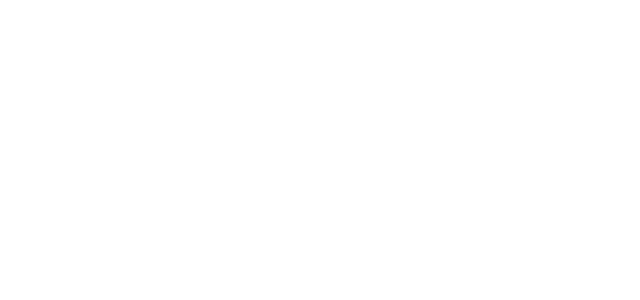
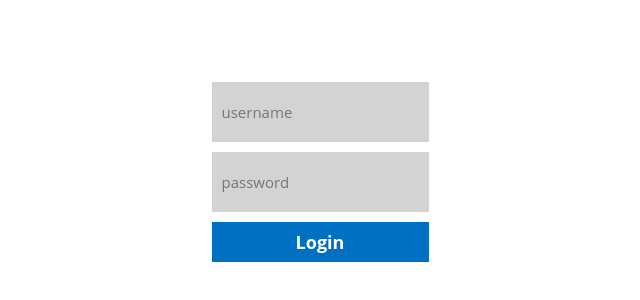
Before and after one commit to yogi2210/all-react-hooks, a React (Create React App) app: page /login in a window 1280 px wide. Before the commit this address had no page. Shown: the part 228-528 px from the top of the page, without its empty margins (320-960 px from the left). Built offline with nearby package versions, Linux system fonts and the light colour scheme.

Commit message:
login page

```diff
--- a/src/App.js
+++ b/src/App.js
@@ -2,6 +2,7 @@
 import Home from './pages/home/Home';
 import Hotel from './pages/hotel/Hotel';
 import List from './pages/list/List';
+import Login from './pages/login/Login';
 
 
 function App() {
@@ -11,6 +12,7 @@
         <Route path='/' element={<Home/>} />
         <Route path='/hotels' element={<List/>} />
         <Route path='/hotels/:id' element={<Hotel/>} />
+        <Route path='/login' element={<Login/>} />
       </Routes>
     </BrowserRouter>
 
--- a/src/components/header/Header.jsx
+++ b/src/components/header/Header.jsx
@@ -8,6 +8,7 @@
 import { format } from 'date-fns'
 import { useNavigate } from 'react-router-dom';
 import { SearchContext } from '../../context/searchContext';
+import { AuthContext } from '../../context/AuthContext';
 
 const Header = (props) => {
   const [destination, setDestination] = useState("")
@@ -19,6 +20,8 @@
       key: 'selection'
     }
   ]);
+
+  const {user} = useContext(AuthContext)
 
   const [openOptions, setOpenOptions] = useState(false)
   const [options, setOptions] = useState({
@@ -74,7 +77,7 @@
       <>
       <h1 className="headerTitle">A lifetime of discounts? It's Genius.</h1>
       <p className="headerDesc">Get rewards for your travels - unlock instant savings of 10% or more with a free Booking.com account.</p>
-      <button className="headerBtn">Sign in / Register </button>
+      {!user && <button className="headerBtn">Sign in / Register </button>}
       <div className="headerSearch">
         <div className="headerSearchItem">
           <FontAwesomeIcon icon={faBed} className='headerIcon' />
--- a/src/components/header/header.css
+++ b/src/components/header/header.css
@@ -41,7 +41,7 @@
     padding: 10px;
     cursor: pointer;
     font-weight: 500;
-    margin-top: 20px;
+    /* margin-top: 20px; */
 }
 
 .headerSearch{
--- a/src/components/navbar/Navbar.jsx
+++ b/src/components/navbar/Navbar.jsx
@@ -1,17 +1,21 @@
 import './navbar.css'
 import {Link} from "react-router-dom"
+import { useContext } from 'react'
+import { AuthContext } from '../../context/AuthContext'
 
 const Navbar = () => {
+  const {user} = useContext(AuthContext)
+
   return (
     <div className='navbar'>
         <div className="navContainer">
       <Link to='/' style={{color:"inherit", textDecoration:"none"}} >
             <span className="logo">Booking.com</span>
       </Link>
-            <div className="navItems">
+            {user ? user.username : <div className="navItems">
                 <button className="navButton">Register</button>
                 <button className="navButton">Login</button>
-            </div>
+            </div>}
         </div>
 
     </div>
--- /dev/null
+++ b/src/context/AuthContext.js
@@ -0,0 +1,57 @@
+import { createContext, useEffect, useReducer } from "react"
+
+const INITIAL_STATE = {
+   user: JSON.parse(localStorage.getItem("user")) || null,
+   loading:false,
+   error:null
+}
+
+export const AuthContext = createContext(INITIAL_STATE)
+
+const AuthReducer = (state, action)=>{
+    switch(action.type){
+      case "LOGIN_START":
+            return {
+                user: null,
+                loading:true,
+                error:null
+            }
+      case "LOGIN_SUCCESS":
+            return {
+                user: action.payload,
+                loading:false,
+                error:null
+            }
+      case "LOGIN_FAILURE":
+            return {
+                user: null,
+                loading:false,
+                error:action.payload
+            }
+      case "LOGOUT":
+            return {
+                user: null,
+                loading:false,
+                error:null
+            }
+        default:
+            return state
+    }
+}
+
+export const AuthContextProvider = ({children}) =>{
+    const [state, dispatch] = useReducer(AuthReducer, INITIAL_STATE)
+
+    useEffect(() => {
+
+    localStorage.setItem("user", JSON.stringify(state.user))
+
+    }, [state.user])
+
+
+    return(
+        <AuthContext.Provider value={{user: state.user, loading: state.loading, error:state.error, dispatch}} >
+            {children}
+        </AuthContext.Provider>
+    )
+}
--- a/src/index.js
+++ b/src/index.js
@@ -2,15 +2,17 @@
 import ReactDOM from 'react-dom/client';
 
 import App from './App';
+import { AuthContextProvider } from './context/AuthContext';
 import { SearchContextProvider } from './context/searchContext';
 
 
 const root = ReactDOM.createRoot(document.getElementById('root'));
 root.render(
   <React.StrictMode>
-    <SearchContextProvider>
-
-    <App />
-    </SearchContextProvider>
+    <AuthContextProvider>
+      <SearchContextProvider>
+        <App />
+      </SearchContextProvider>
+    </AuthContextProvider>
   </React.StrictMode>
 );
--- a/src/pages/hotel/hotel.css
+++ b/src/pages/hotel/hotel.css
@@ -18,7 +18,7 @@
     top: 10px;
     right: 0px;
     border: none;
-    background-color:#0071c2; ;
+    background-color:#0071c2;
     padding: 10px 20px;
     cursor: pointer;
     color: white;
--- /dev/null
+++ b/src/pages/login/Login.jsx
@@ -0,0 +1,51 @@
+import './login.css'
+
+import React, { useContext, useState } from 'react'
+
+import { AuthContext } from '../../context/AuthContext'
+import axios from 'axios'
+import { useNavigate } from 'react-router-dom'
+
+const Login = () => {
+
+    const [credentials, setCredentials] = useState({
+        username:undefined,
+        password:undefined
+    })
+
+    const {loading, error, dispatch} = useContext(AuthContext)
+
+    const navigate = useNavigate()
+
+    const handleChange = (e)=>{
+        setCredentials(prev=> ({...prev, [e.target.id]:e.target.value}))
+    }
+
+    const handleLogin = async (e)=>{
+        e.preventDefault()
+        dispatch({type:"LOGIN_START"})
+        try {
+            const res = await axios.post("http://localhost:8800/api/auth/login", credentials)
+            dispatch({type: "LOGIN_SUCCESS", payload: res.data})
+            navigate('/')
+        } catch (err) {
+            dispatch({type:"LOGIN_FAILURE", payload: err.response.data})
+        }
+
+    }
+
+
+
+  return (
+    <div className='login' >
+        <div className="lContainer">
+            <input className='lInput' type="text" id="username" placeholder='username' onChange={handleChange} />
+            <input className='lInput' type="password" id="password" placeholder='password' onChange={handleChange} />
+            <button disabled={loading} onClick={handleLogin} className="lButton">Login</button>
+            {error && <span>{error.message}</span> }
+        </div>
+    </div>
+  )
+}
+
+export default Login
--- /dev/null
+++ b/src/pages/login/login.css
@@ -0,0 +1,31 @@
+.login{
+    display: flex;
+    justify-content: center;
+    align-items: center;
+    height: 100vh;
+}
+.lContainer{
+    display: flex;
+    flex-direction: column;
+    gap: 10px;
+
+}
+.lContainer>span{
+    color: red;
+}
+.lInput{
+    height: 40px;
+    padding:10px;
+    background-color: lightgray;
+    border: none;
+    font-size: 15px;
+}
+
+.lButton{
+    height: 40px;
+    font-size: 18px;
+    font-weight: 700;
+    background-color:#0071c2;
+    color: white;
+    border: none;
+}
```
